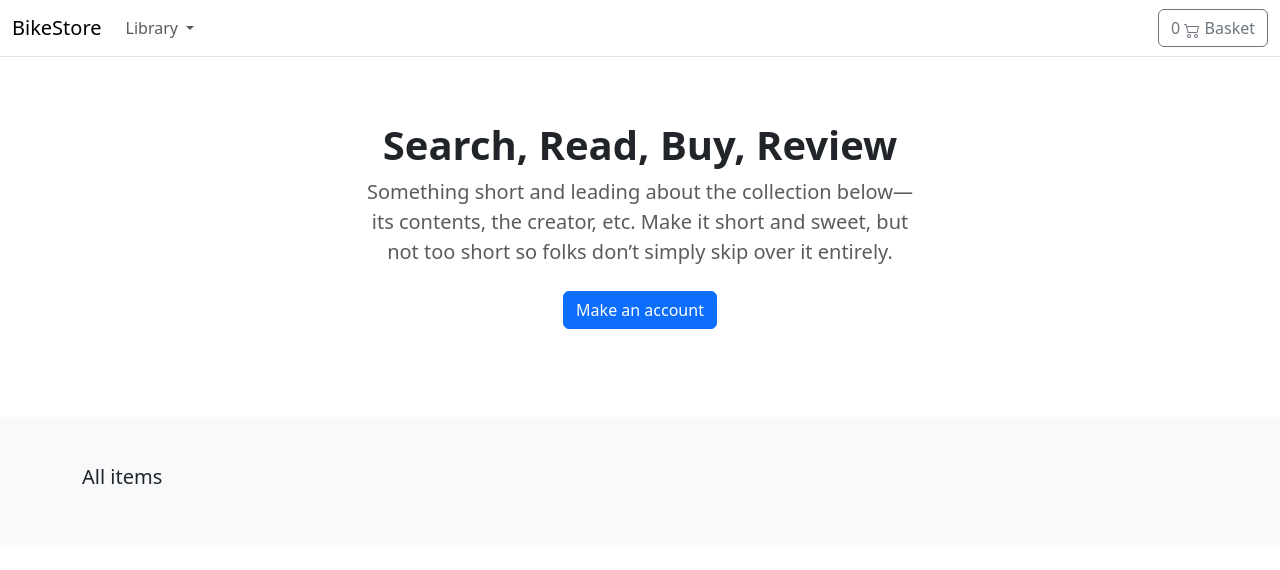
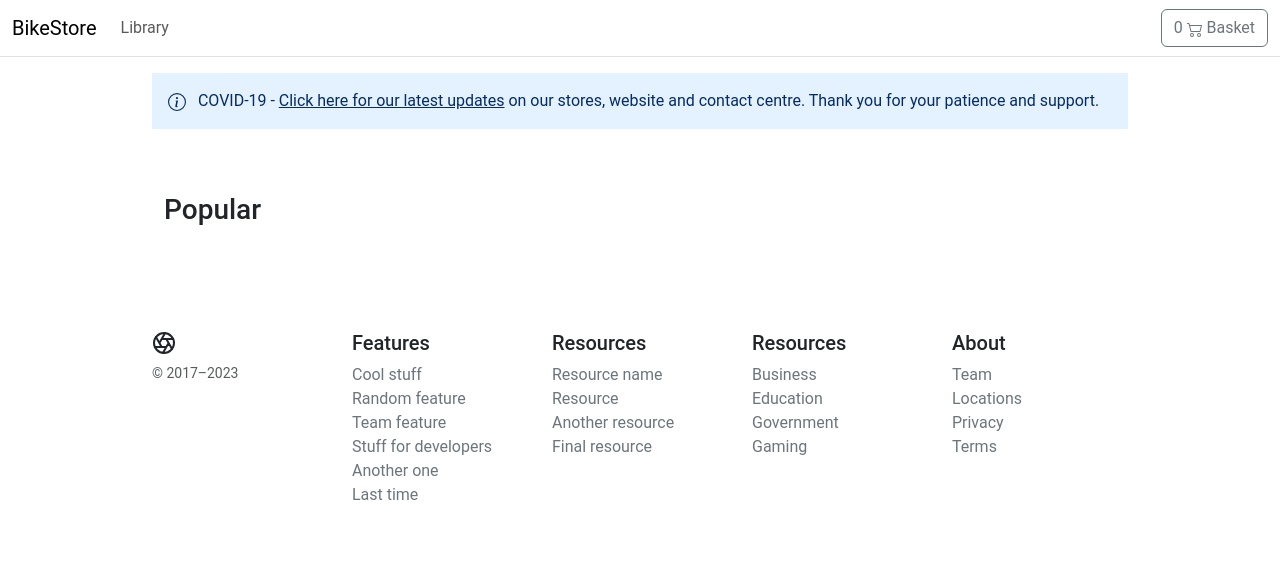
Before and after one commit to dsuetin/django_project, a Django app: page / in a window 1280 px wide. Shown: the top 570 px of the page. Run offline with Django 4.2, Linux system fonts and the light colour scheme; data that the repository does not hold is empty.

Commit message:
start refactoring

```diff
--- /dev/null
+++ b/static/core/css/base.css
@@ -0,0 +1,78 @@
+/* Bootstrap Over-ride */
+@media (min-width: 1000px){
+    .container{
+        max-width: 1000px;
+    }
+}
+@media (max-width: 1200px){
+    .container{
+        max-width: 100%;
+        padding:0 24px;
+    }
+}
+.dropdown-toggle::after {
+    display: none;
+}
+.dropdown-menu{
+    top:58px;
+    left:0px;
+    padding:10px;
+}
+
+.alert-primary{
+    background-color: #E4F1FF;
+}
+
+
+/* Fonts */
+@import url('https://fonts.googleapis.com/css2?family=Roboto:wght@300;400;500;700&display=swap');
+html, body, p, div{
+    letter-spacing: -0.02px;
+    font-family: 'Roboto', sans-serif;
+}
+.fs12{
+    font-size: 12px;
+}
+.fs15{
+    font-size: 0.9375rem;
+}
+
+.fw300{
+    font-weight: 300;
+}
+.fw500{
+    font-weight: 500;
+}
+
+
+/* Navigation-Main*/
+
+/* xs */
+.logo {
+    width: 49px;
+    height: auto;
+}
+/* sm */
+@media (min-width: 768px) {
+    .logo {
+        width: 49px;
+    }
+}
+/* md */
+@media (min-width: 992px) {
+    .logo {
+        width: 60px;
+    }
+}
+/* lg */
+@media (min-width: 1200px) {
+    .logo {
+        width: 70px;
+    }
+}
+
+/* Footer */
+
+.footer > div > div > ul > li{
+    padding-bottom:8px;
+}
--- a/templates/store/base.html
+++ b/templates/store/base.html
@@ -16,10 +16,12 @@
     <script src="https://cdn.jsdelivr.net/npm/bootstrap@5.3.2/dist/js/bootstrap.min.js"
         integrity="sha384-BBtl+eGJRgqQAUMxJ7pMwbEyER4l1g+O15P+16Ep7Q9Q+zqX6gSbd85u4mG4QzX+" crossorigin="anonymous">
     </script>
+    <link rel="stylesheet" href="{% static 'core/css/base.css' %}">
+    <link rel="stylesheet" href="{% static 'basket/css/basket.css' %}">
 </head>
 
 <body>
-    <header>
+    <header class="pb-3">
         <nav class="navbar navbar-expand-md navbar-light bg-white border-bottom">
             <div class="container-fluid">
                 <a class="navbar-brand" href="/">BikeStore</a>
@@ -71,6 +73,53 @@
         </nav>
     </header>
     <div id="content">{% block content %} {% endblock %}</div>
+
+    <footer class="container py-5">
+        <div class="row">
+          <div class="col-12 col-md">
+            <svg xmlns="http://www.w3.org/2000/svg" width="24" height="24" fill="none" stroke="currentColor" stroke-linecap="round" stroke-linejoin="round" stroke-width="2" class="d-block mb-2" role="img" viewBox="0 0 24 24"><title>Product</title><circle cx="12" cy="12" r="10"/><path d="M14.31 8l5.74 9.94M9.69 8h11.48M7.38 12l5.74-9.94M9.69 16L3.95 6.06M14.31 16H2.83m13.79-4l-5.74 9.94"/></svg>
+            <small class="d-block mb-3 text-body-secondary">&copy; 2017–2023</small>
+          </div>
+          <div class="col-6 col-md">
+            <h5>Features</h5>
+            <ul class="list-unstyled text-small">
+              <li><a class="link-secondary text-decoration-none" href="#">Cool stuff</a></li>
+              <li><a class="link-secondary text-decoration-none" href="#">Random feature</a></li>
+              <li><a class="link-secondary text-decoration-none" href="#">Team feature</a></li>
+              <li><a class="link-secondary text-decoration-none" href="#">Stuff for developers</a></li>
+              <li><a class="link-secondary text-decoration-none" href="#">Another one</a></li>
+              <li><a class="link-secondary text-decoration-none" href="#">Last time</a></li>
+            </ul>
+          </div>
+          <div class="col-6 col-md">
+            <h5>Resources</h5>
+            <ul class="list-unstyled text-small">
+              <li><a class="link-secondary text-decoration-none" href="#">Resource name</a></li>
+              <li><a class="link-secondary text-decoration-none" href="#">Resource</a></li>
+              <li><a class="link-secondary text-decoration-none" href="#">Another resource</a></li>
+              <li><a class="link-secondary text-decoration-none" href="#">Final resource</a></li>
+            </ul>
+          </div>
+          <div class="col-6 col-md">
+            <h5>Resources</h5>
+            <ul class="list-unstyled text-small">
+              <li><a class="link-secondary text-decoration-none" href="#">Business</a></li>
+              <li><a class="link-secondary text-decoration-none" href="#">Education</a></li>
+              <li><a class="link-secondary text-decoration-none" href="#">Government</a></li>
+              <li><a class="link-secondary text-decoration-none" href="#">Gaming</a></li>
+            </ul>
+          </div>
+          <div class="col-6 col-md">
+            <h5>About</h5>
+            <ul class="list-unstyled text-small">
+              <li><a class="link-secondary text-decoration-none" href="#">Team</a></li>
+              <li><a class="link-secondary text-decoration-none" href="#">Locations</a></li>
+              <li><a class="link-secondary text-decoration-none" href="#">Privacy</a></li>
+              <li><a class="link-secondary text-decoration-none" href="#">Terms</a></li>
+            </ul>
+          </div>
+        </div>
+      </footer>
 </body>
 
 </html>
--- a/templates/store/home.html
+++ b/templates/store/home.html
@@ -1,53 +1,43 @@
 {% extends "./base.html" %}
 {% load static %}
-{% block title %}BikeStore{% endblock %}
+{% block title %}BookStore{% endblock %}
 {% block content %}
-
-
 <main>
-
-  <section class="py-5 text-center container">
-    <div class="row py-lg-3">
-      <div class="col-lg-6 col-md-8 mx-auto">
-        <h1 class="h1 fw-bold">Search, Read, Buy, Review</h1>
-        <p class="lead text-muted">Something short and leading about the collection below—its contents, the creator,
-          etc. Make it short and sweet, but not too short so folks don’t simply skip over it entirely.</p>
-        <p>
-          <a href="#" class="btn btn-primary my-2">Make an account</a>
-        </p>
+  <div class="container">
+    <div class="alert alert-primary fw600 rounded-0 border-0 py-3" role="alert">
+      <svg xmlns="http://www.w3.org/2000/svg" width="18" height="18" fill="currentColor" class="bi bi-info-circle me-2"
+        viewBox="0 0 16 16">
+        <path d="M8 15A7 7 0 1 1 8 1a7 7 0 0 1 0 14zm0 1A8 8 0 1 0 8 0a8 8 0 0 0 0 16z" />
+        <path
+          d="M8.93 6.588l-2.29.287-.082.38.45.083c.294.07.352.176.288.469l-.738 3.468c-.194.897.105 1.319.808 1.319.545 0 1.178-.252 1.465-.598l.088-.416c-.2.176-.492.246-.686.246-.275 0-.375-.193-.304-.533L8.93 6.588zM9 4.5a1 1 0 1 1-2 0 1 1 0 0 1 2 0z" />
+      </svg>
+      COVID-19 - <u>Click here for our latest updates</u> on our stores, website and contact centre. Thank you for
+      your patience and support.
+    </div>
+    <div class="container">
+      <div class="row">
+        <div class="album py-5">
+          <div class="pb-3">
+            <h1 class="h3">Popular</h1>
+          </div>
+          <div class="row row-cols-1 row-cols-sm-2 row-cols-md-5 g-3">
+            {% for product in products %}
+            <div class="col">
+              <div class="card border-0">
+                <img class="img-fluid" alt="Responsive image" src="{{ product.image.url }}">
+                <div class="card-body px-0">
+                  <p class="card-text">
+                    <a class="text-dark text-decoration-none"
+                      href="{{ product.get_absolute_url }}">{{ product.title|slice:":50" }}...</a>
+                  </p>
+                  <div class="fw-bold">£{{product.price}}</div>
+                </div>
+              </div>
+            </div>
+            {% endfor %}
+          </div>
+        </div>
       </div>
     </div>
-  </section>
-
-  <div class="album py-5 bg-light">
-    <div class="container">
-
-      <div class="pb-3 h5">All items</div>
-      <div class="row row-cols-1 row-cols-sm-2 row-cols-md-5 g-3">
-
-        {% for product in products %}
-
-        <div class="col">
-          <div class="card shadow-sm">
-            <img class="img-fluid" alt="Responsive image" src="{{ product.image.url }}">
-            <div class="card-body">
-              <p class="card-text">
-                <a class="text-dark text-decoration-none" href="{{ product.get_absolute_url }}">{{ product.title }}</a>
-              </p>
-              <div class="d-flex justify-content-between align-items-center">
-                <small class="text-muted">9min read</small>
-              </div>
-            </div>
-          </div>
-        </div>
-
-        {% endfor %}
-
-      </div>
-    </div>
-  </div>
-
-
 </main>
-
 {% endblock %}
```
Also changed, not shown: static/basket/css/basket.css (added, +28 -0 lines).
